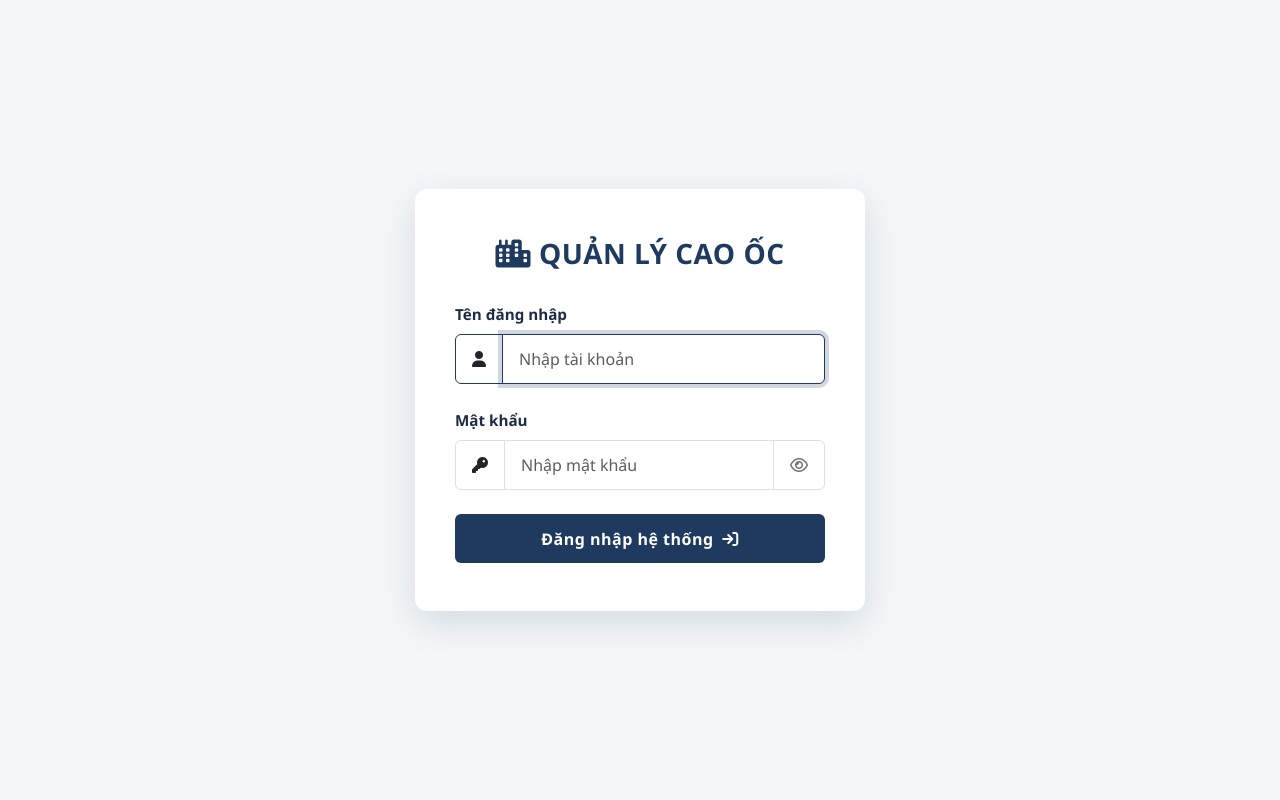
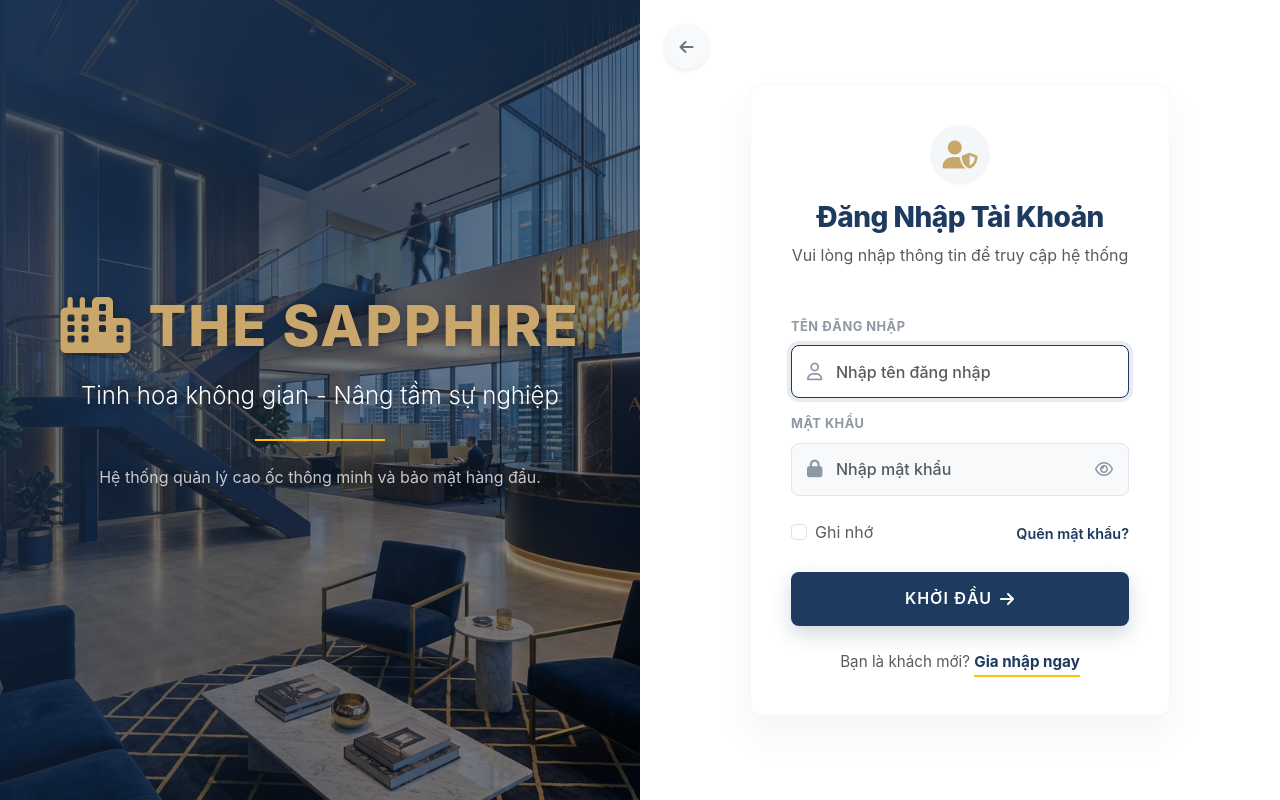
Before and after one commit to trinhan2106/DoAn_LapTrinhWeb_DTH235712_DTH235713, a PHP site: page /DoAn_LapTrinhWeb_DTH235712_DTH235713/dangnhap.php in a window 1280 px wide. Run offline with PHP 8.4, Linux system fonts and the light colour scheme.

Commit message:
2.1 eat: redesign login page with premium split-screen layout and improved input styling

```diff
--- a/dangnhap.php
+++ b/dangnhap.php
@@ -1,275 +1,306 @@
 <?php
-// Bao gồm file tạo CSRF Token để hàm generateCSRFToken() khả dụng (Nối tiếp cấu trúc ở Task 1)
-require_once __DIR__ . '/includes/common/csrf.php';
-
-// Đảm bảo session sẵn sàng
+// Khởi tạo session (nếu chưa có)
 if (session_status() === PHP_SESSION_NONE) {
     session_start();
+}
+
+// Giả định hoặc include file để tạo CSRF token nếu project yêu cầu
+if (empty($_SESSION['csrf_token'])) {
+    $_SESSION['csrf_token'] = bin2hex(random_bytes(32));
 }
 ?>
 <!DOCTYPE html>
 <html lang="vi">
-
 <head>
     <meta charset="UTF-8">
     <meta name="viewport" content="width=device-width, initial-scale=1.0">
     <title>Đăng nhập - Quản lý Cao ốc</title>
 
-    <!-- Bootstrap 5 CSS CDN -->
+    <!-- Bootstrap 5 CSS -->
     <link href="https://cdn.jsdelivr.net/npm/bootstrap@5.3.3/dist/css/bootstrap.min.css" rel="stylesheet">
-    <!-- FontAwesome (Dùng cho các icon UI chân thật hơn) -->
+    <!-- FontAwesome -->
     <link rel="stylesheet" href="https://cdnjs.cloudflare.com/ajax/libs/font-awesome/6.5.1/css/all.min.css">
+    <!-- CSS Branding System -->
+    <link rel="stylesheet" href="assets/css/style.css">
 
     <style>
-        /* =========================================
-           CUSTOM BRAND COLORS & TYPOGRAPHY
-           ========================================= */
-        :root {
-            --brand-primary: #1e3a5f;
-            /* Xanh navy sâu */
-            --brand-accent: #c9a66b;
-            /* Vàng gold nhạt */
-            --brand-bg: #f4f7f9;
-            /* Màu nền tổng thể */
-            --brand-text: #1f2a44;
-            /* Màu Text cơ bản */
+        /* CSS Tùy chỉnh riêng cho giao diện Premium Split-Screen */
+        .login-container {
+            min-height: 100vh;
         }
 
-        body {
-            background-color: var(--brand-bg);
-            color: var(--brand-text);
-            /* Setup thiết kế Flexbox để ném form vào giữa */
-            height: 100vh;
+        /* Phần ảnh background bên trái (Desktop) */
+        .login-cover {
+            background-image: url('assets/img/office_cover.png');
+            background-size: cover;
+            background-position: center;
+            position: relative;
+        }
+
+        /* Hiệu ứng mờ overlay nhẹ để tạo chiều sâu */
+        .login-cover::before {
+            content: "";
+            position: absolute;
+            top: 0; left: 0; right: 0; bottom: 0;
+            background: linear-gradient(135deg, rgba(30, 58, 95, 0.85) 0%, rgba(0, 0, 0, 0.4) 100%);
+        }
+
+        .login-cover-content {
+            position: relative;
+            z-index: 1;
+            color: var(--color-white, #fff);
+            text-shadow: 0 2px 10px rgba(0,0,0,0.3);
+        }
+
+        .login-cover-content h1 {
+            font-weight: 800;
+            letter-spacing: 2px;
+            color: var(--color-accent, #c9a66b);
+        }
+
+        /* Phần form bên phải */
+        .login-form-area {
+            background-color: var(--color-white, #ffffff);
+            padding: 3rem 1.5rem;
+        }
+
+        .login-card {
+            width: 100%;
+            max-width: 420px;
+            /* Đổ bóng cực mềm để card nổi rất nhẹ */
+            box-shadow: 0 20px 40px rgba(30, 58, 95, 0.05);
+            border: 1px solid rgba(0,0,0,0.03);
+            border-radius: 12px;
+            padding: 2.5rem;
+            background: #fff;
+        }
+
+        .login-title {
+            color: var(--color-primary, #1e3a5f);
+            font-weight: 800;
+            letter-spacing: -0.5px;
+        }
+
+        /* Standard Clean Input Styling - Khắc phục hoàn toàn lỗi Autofill */
+        .custom-label {
+            font-size: 0.8rem;
+            text-transform: uppercase;
+            letter-spacing: 0.5px;
+            color: #8c98a4;
+            font-weight: 700;
+            margin-bottom: 0.5rem;
+            display: block;
+        }
+
+        .custom-input {
+            background-color: #f8f9fa;
+            border: 1px solid #e0e6ed;
+            border-radius: 8px;
+            padding: 0.85rem 1rem;
+            padding-left: 2.75rem; /* Nhường chỗ cho icon trái */
+            font-weight: 500;
+            color: var(--color-primary, #1e3a5f);
+            transition: all 0.3s ease;
+            box-shadow: none;
+        }
+
+        .custom-input:focus {
+            background-color: #ffffff;
+            border-color: var(--color-primary, #1e3a5f);
+            box-shadow: 0 0 0 4px rgba(30, 58, 95, 0.1);
+        }
+
+        /* Xử lý dứt điểm nền xanh của Chrome Autofill */
+        .custom-input:-webkit-autofill {
+            -webkit-box-shadow: 0 0 0 30px #f8f9fa inset !important;
+            -webkit-text-fill-color: var(--color-primary, #1e3a5f) !important;
+        }
+        .custom-input:focus:-webkit-autofill {
+            -webkit-box-shadow: 0 0 0 30px #ffffff inset !important;
+        }
+
+        .input-icon-left {
+            position: absolute;
+            left: 1rem;
+            top: 50%;
+            transform: translateY(-50%);
+            color: #8c98a4;
+            z-index: 4;
+            font-size: 1.1rem;
+        }
+
+        .password-toggle-icon {
+            position: absolute;
+            right: 1rem;
+            top: 50%;
+            transform: translateY(-50%);
+            cursor: pointer;
+            color: #8c98a4;
+            z-index: 5;
+            transition: color 0.2s;
             display: flex;
             align-items: center;
-            justify-content: center;
-            font-family: 'Segoe UI', Tahoma, Geneva, Verdana, sans-serif;
-            margin: 0;
         }
 
-        /* -----------------------------------------
-           UI: CHỈNH SỬA CARD ĐĂNG NHẬP
-           ----------------------------------------- */
-        .login-card {
-            width: 100%;
-            max-width: 450px;
-            border: none;
-            border-radius: 12px;
-            /* Yêu cầu: Đổ bóng nhẹ với shadow custom màu tối */
-            box-shadow: 0 12px 35px rgba(30, 58, 95, 0.15) !important;
+        .password-toggle-icon:hover {
+            color: var(--color-primary, #1e3a5f);
         }
 
-        .login-card .card-body {
-            padding: 3rem 2.5rem;
+        /* Nút Submit cực kỳ nổi bật */
+        .btn-login {
+            border-radius: 8px;
+            padding: 0.85rem;
+            font-size: 1rem;
+            text-transform: uppercase;
+            letter-spacing: 1px;
+            box-shadow: 0 8px 20px rgba(30, 58, 95, 0.2);
         }
 
-        /* Logo tĩnh / Tiêu đề */
-        .login-title {
-            color: var(--brand-primary);
-            font-weight: 800;
-            letter-spacing: 0.5px;
-            text-align: center;
-            margin-bottom: 2rem;
-            text-transform: uppercase;
+        .btn-login:hover {
+            transform: translateY(-2px);
+            box-shadow: 0 12px 25px rgba(30, 58, 95, 0.3);
         }
 
-        /* -----------------------------------------
-           UI: FORM INPUTS
-           ----------------------------------------- */
-        .form-label {
-            color: var(--brand-text);
-            font-weight: 600;
-            font-size: 0.95rem;
-        }
-
-        .input-group-text,
-        .form-control {
-            border-color: #dce1e6;
-            padding: 0.75rem 1rem;
-        }
-
-        /* Ràng buộc CSS Focus: Màu Primary làm viền input khi focus */
-        .form-control:focus {
-            border-color: var(--brand-primary);
-            box-shadow: 0 0 0 0.25rem rgba(30, 58, 95, 0.2);
-        }
-
-        /* Hiệu ứng focus chung cho Icon nằm trong input group */
-        .input-group:focus-within .input-group-text,
-        .input-group:focus-within .form-control {
-            border-color: var(--brand-primary);
-        }
-
-        /* Icon con mắt Ẩn/Hiện pass */
-        .toggle-password {
-            cursor: pointer;
-            color: #6c757d;
-            transition: color 0.2s ease;
-        }
-
-        .toggle-password:hover {
-            color: var(--brand-primary);
-        }
-
-        /* -----------------------------------------
-           UI: BUTTON SUBMIT
-           ----------------------------------------- */
-        .btn-login {
-            background-color: var(--brand-primary);
-            color: #ffffff;
-            font-weight: 600;
-            font-size: 1rem;
-            padding: 0.8rem;
-            border-radius: 6px;
-            border: none;
-            transition: all 0.3s ease-in-out;
-            letter-spacing: 0.5px;
-        }
-
-        /* Hiệu ứng Accent Vàng Gold nhạt khi Hover */
-        .btn-login:hover,
-        .btn-login:focus {
-            background-color: var(--brand-accent);
-            color: var(--brand-text);
-            /* Đổi màu chữ sang tối để nổi hơn trên nền nhạt */
-            transform: translateY(-1px);
-            box-shadow: 0 4px 12px rgba(201, 166, 107, 0.4);
-        }
-
-        /* -----------------------------------------
-           UI: ALERTS BÁO LỖI PHP
-           ----------------------------------------- */
-        .alert-locked {
-            background-color: #ffe6e2;
-            /* Nền đỏ cam nhạt mềm mại */
-            color: #c0392b;
-            /* Text đỏ đậm để cảnh báo */
-            font-weight: 500;
-            border-left: 5px solid #c0392b;
-            border-top: none;
-            border-bottom: none;
-            border-right: none;
-        }
-
-        .alert-invalid {
-            background-color: #f8eaeb;
-            color: #b02a37;
-            font-weight: 500;
-            border-left: 5px solid #b02a37;
-            border-top: none;
-            border-bottom: none;
-            border-right: none;
+        .form-check-input:checked {
+            background-color: var(--color-primary, #1e3a5f);
+            border-color: var(--color-primary, #1e3a5f);
         }
     </style>
 </head>
+<body class="bg-light">
 
-<body>
+    <div class="container-fluid p-0 login-container">
+        <div class="row g-0 h-100 min-vh-100">
 
-    <!-- Vùng form bọc trong Card Bootstrap 5 -->
-    <div class="card login-card shadow-lg">
-        <div class="card-body">
+            <!-- LEFT COLUMN: THUMBNAIL (Ẩn trên mobile, rực rỡ trên Desktop) -->
+            <div class="col-lg-6 d-none d-lg-flex login-cover align-items-center justify-content-center">
+                <div class="login-cover-content text-center px-5">
+                    <h1 class="display-4 text-uppercase mb-3"><i class="fa-solid fa-city me-3"></i>THE SAPPHIRE</h1>
+                    <p class="lead fs-4">Tinh hoa không gian - Nâng tầm sự nghiệp</p>
+                    <hr class="w-25 border-warning border-2 mx-auto mt-4 mb-4" style="opacity: 1;">
+                    <p class="opacity-75">Hệ thống quản lý cao ốc thông minh và bảo mật hàng đầu.</p>
+                </div>
+            </div>
 
-            <h3 class="login-title">
-                <i class="fa-solid fa-city me-2"></i>QUẢN LÝ CAO ỐC
-            </h3>
+            <!-- RIGHT COLUMN: FORM ĐĂNG NHẬP -->
+            <div class="col-lg-6 col-12 d-flex align-items-center justify-content-center login-form-area position-relative">
 
-            <!--
-            =================================================
-            KHU VỰC HIỂN THỊ LỖI CHECK TỪ BACKEND
-            =================================================
-            -->
-            <?php if (isset($_GET['error'])): ?>
-                <?php if ($_GET['error'] === 'locked'): ?>
-                    <div class="alert alert-locked alert-dismissible fade show" role="alert">
-                        <i class="fa-solid fa-lock me-2"></i>
-                        Tài khoản bị khóa do nhập sai nhiều lần. Vui lòng thử lại sau
-                        <strong><?php echo htmlspecialchars($_GET['wait'] ?? 15); ?> phút</strong>.
-                        <button type="button" class="btn-close" data-bs-dismiss="alert" aria-label="Close"></button>
+                <!-- Nút quay lại trang chủ -->
+                <a href="index.php" class="btn btn-light position-absolute top-0 start-0 m-4 rounded-circle shadow-sm d-flex align-items-center justify-content-center" style="width: 45px; height: 45px; z-index: 10; transition: all 0.2s;" title="Trở về trang chủ" id="btnBack">
+                    <i class="fa-solid fa-arrow-left text-secondary"></i>
+                </a>
+
+                <style>
+                    #btnBack:hover {
+                        background-color: var(--color-primary, #1e3a5f);
+                        color: white !important;
+                    }
+                    #btnBack:hover i {
+                        color: white !important;
+                    }
+                </style>
+
+                <div class="login-card w-100">
+                    <div class="text-center mb-4 pb-2">
+                        <div class="d-inline-flex align-items-center justify-content-center rounded-circle mb-3" style="width: 60px; height: 60px; background-color: var(--color-background, #f4f7f9); color: var(--color-accent, #c9a66b);">
+                            <i class="fa-solid fa-user-shield fs-3"></i>
                         </div>
-                <?php elseif ($_GET['error'] === 'invalid'): ?>
-                    <div class="alert alert-invalid alert-dismissible fade show" role="alert">
+                        <h3 class="login-title">Đăng Nhập Tài Khoản</h3>
+                        <p class="text-muted">Vui lòng nhập thông tin để truy cập hệ thống</p>
+                    </div>
+
+                    <!-- Vùng hiển thị lỗi (ví dụ: Session Lockout) -->
+                    <?php if (isset($_SESSION['error_msg'])): ?>
+                        <div class="alert alert-danger alert-dismissible fade show border-0 rounded-3 shadow-sm" role="alert">
                             <i class="fa-solid fa-triangle-exclamation me-2"></i>
-                        Tên đăng nhập hoặc mật khẩu không chính xác!
+                            <?php
+                                echo htmlspecialchars($_SESSION['error_msg']);
+                                unset($_SESSION['error_msg']);
+                            ?>
                             <button type="button" class="btn-close" data-bs-dismiss="alert" aria-label="Close"></button>
                         </div>
                     <?php endif; ?>
-            <?php endif; ?>
 
-            <!--
-            =================================================
-            FORM ĐĂNG NHẬP
-            =================================================
-            -->
                     <form method="POST" action="dangnhap_submit.php">
 
-                <!-- BẮT BUỘC: Bảo mật chặn tấn công chéo CSRF Token -->
-                <input type="hidden" name="csrf_token"
-                    value="<?php echo (function_exists('generateCSRFToken')) ? generateCSRFToken() : ''; ?>">
+                        <!-- Security: CSRF Token -->
+                        <input type="hidden" name="csrf_token" value="<?php echo htmlspecialchars($_SESSION['csrf_token'] ?? ''); ?>">
 
-                <!-- Trường Tên Đăng Nhập -->
-                <div class="mb-4">
-                    <label for="username" class="form-label">Tên đăng nhập</label>
-                    <div class="input-group">
-                        <span class="input-group-text bg-white"><i class="fa-solid fa-user"></i></span>
-                        <input type="text" class="form-control" id="username" name="username"
-                            placeholder="Nhập tài khoản" required autocomplete="username" autofocus>
+                        <!-- Tên đăng nhập -->
+                        <div class="mb-3">
+                            <label for="username" class="custom-label">Tên đăng nhập</label>
+                            <div class="position-relative">
+                                <i class="fa-regular fa-user input-icon-left"></i>
+                                <input type="text" class="form-control custom-input" id="username" name="username" placeholder="Nhập tên đăng nhập" required autocomplete="username" autofocus>
                             </div>
                         </div>
 
-                <!-- Trường Mật Khẩu -->
+                        <!-- Mật khẩu -->
                         <div class="mb-4">
-                    <label for="password" class="form-label">Mật khẩu</label>
-                    <div class="input-group">
-                        <span class="input-group-text bg-white"><i class="fa-solid fa-key"></i></span>
-                        <input type="password" class="form-control" id="password" name="password"
-                            placeholder="Nhập mật khẩu" required autocomplete="current-password">
-
-                        <!-- Toggle Password Icon -->
-                        <span class="input-group-text bg-white toggle-password" onclick="togglePasswordVisibility()"
-                            title="Ẩn/Hiện mật khẩu">
-                            <i class="fa-regular fa-eye" id="togglePasswordIcon"></i>
+                            <label for="password" class="custom-label">Mật khẩu</label>
+                            <div class="position-relative">
+                                <i class="fa-solid fa-lock input-icon-left"></i>
+                                <input type="password" class="form-control custom-input" id="password" name="password" placeholder="Nhập mật khẩu" required autocomplete="current-password">
+                                <span class="password-toggle-icon" id="togglePassword" title="Hiện/ẩn mật khẩu">
+                                    <i class="fa-regular fa-eye fs-6" id="toggleIcon"></i>
                                 </span>
                             </div>
                         </div>
 
-                <!-- Nút Đăng nhập -->
+                        <!-- Ghi nhớ đăng nhập & Quên Mật Khẩu Layout Flex -->
+                        <div class="d-flex justify-content-between align-items-center mb-4">
+                            <div class="form-check">
+                                <input type="checkbox" class="form-check-input" id="remember_me" name="remember_me">
+                                <label class="form-check-label text-muted" for="remember_me">Ghi nhớ</label>
+                            </div>
+                            <a href="#" class="text-brand-primary text-decoration-none fw-semibold" style="font-size: 0.9rem;">Quên mật khẩu?</a>
+                        </div>
+
+                        <!-- Nút Submit -->
                         <div class="d-grid mt-4">
-                    <button type="submit" class="btn btn-login btn-lg">
-                        Đăng nhập hệ thống <i class="fa-solid fa-arrow-right-to-bracket ms-1"></i>
+                            <button type="submit" class="btn-brand btn-brand--primary btn-login">
+                                Khởi Đầu <i class="fa-solid fa-arrow-right ms-2"></i>
                             </button>
                         </div>
 
+                        <!-- Link điều hướng Đăng ký -->
+                        <div class="mt-4 text-center">
+                            <p class="mb-0 text-muted" style="font-size: 0.95rem;">
+                                Bạn là khách mới?
+                                <a href="dangky.php" class="text-brand-primary fw-bold text-decoration-none border-bottom border-warning border-2 pb-1" style="transition: all 0.2s;">Gia nhập ngay</a>
+                            </p>
+                        </div>
                     </form>
+                </div>
+            </div>
 
         </div>
     </div>
 
-    <!-- Script thư viện của Bootstrap 5 -->
+    <!-- Bootstrap Bundle JS -->
     <script src="https://cdn.jsdelivr.net/npm/bootstrap@5.3.3/dist/js/bootstrap.bundle.min.js"></script>
 
-    <!-- JS Thuần (Vanilla JS) Xử lý Cục bộ -->
+    <!-- Vanilla JS: Hiển thị / Ẩn mật khẩu (Đã tối ưu logic cho the new layout) -->
     <script>
-        /**
-         * Hàm ẩn / hiện mật khẩu text thông qua đổi type = password/text
-         */
-        function togglePasswordVisibility() {
-            const passwordInput = document.getElementById("password");
-            const icon = document.getElementById("togglePasswordIcon");
+        document.addEventListener('DOMContentLoaded', function() {
+            const togglePasswordBtn = document.getElementById('togglePassword');
+            const passwordInput = document.getElementById('password');
+            const toggleIcon = document.getElementById('toggleIcon');
 
-            // Nếu đang là password -> chuyển thành text xem được chữ và đổi icon Gạch chéo
-            if (passwordInput.type === "password") {
-                passwordInput.type = "text";
-                icon.classList.remove("fa-eye");
-                icon.classList.add("fa-eye-slash");
+            togglePasswordBtn.addEventListener('click', function(e) {
+                e.preventDefault();
+                const isPassword = passwordInput.type === 'password';
+                passwordInput.type = isPassword ? 'text' : 'password';
+
+                if (isPassword) {
+                    toggleIcon.classList.remove('fa-eye');
+                    toggleIcon.classList.add('fa-eye-slash');
+                } else {
+                    toggleIcon.classList.remove('fa-eye-slash');
+                    toggleIcon.classList.add('fa-eye');
                 }
-            // Nếu đang là text -> chuyển ngược lại thành chấm bi và đổi icon Mắt mở
-            else {
-                passwordInput.type = "password";
-                icon.classList.remove("fa-eye-slash");
-                icon.classList.add("fa-eye");
-            }
-        }
+            });
+        });
     </script>
 </body>
-
 </html>
```
Also changed, not shown: assets/img/office_cover.png (added). Lines whose indentation alone changed are shown as unchanged.
